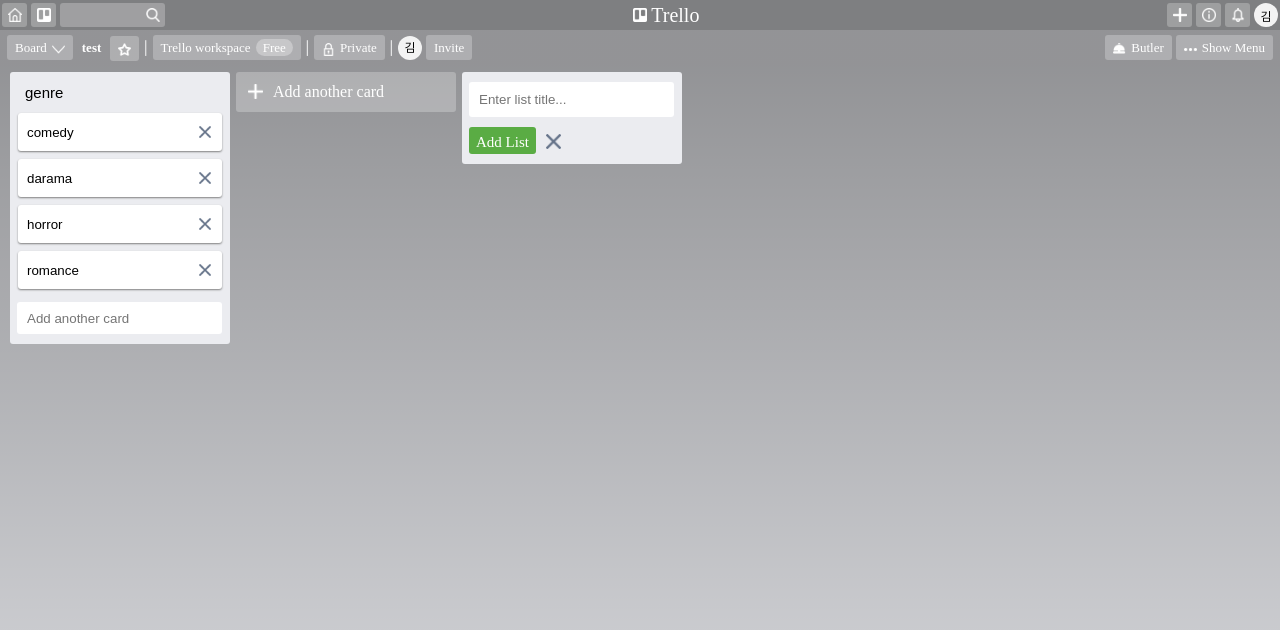
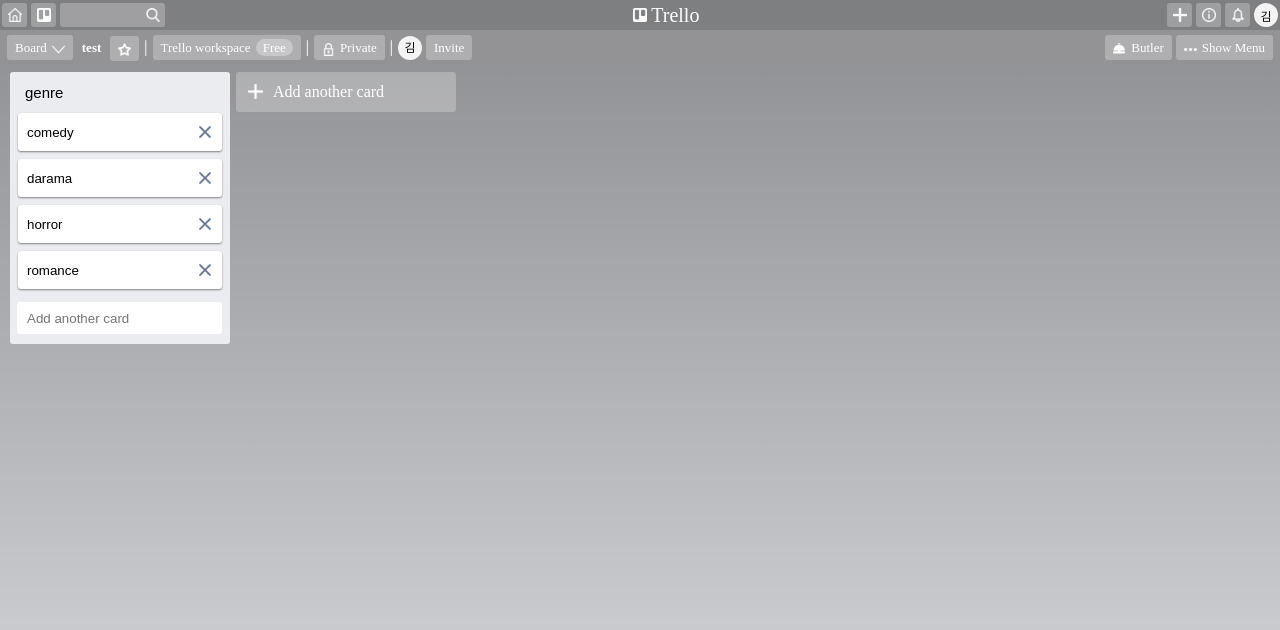
Before and after one commit to rlatjdus0814/trello, a React (Create React App) app: page / in a window 1280 px wide. Shown: the top 630 px of the page. Built offline with nearby package versions, Linux system fonts and the light colour scheme.

Commit message:
List 추가

```diff
--- a/src/App.css
+++ b/src/App.css
@@ -261,7 +261,13 @@
   background-image: 10px;
   width: 30px;
 }
-.listTure{
+/* .listTrue{
+  display: block;
+}
+.listFalse{
+  display: block;
+} */
+.listClickBefore{
   display: flex;
   float: left;
   background-color: rgba(255,255,255,0.25);
@@ -273,17 +279,17 @@
   align-items: center;
   cursor: pointer;
 }
-.listTure img{
+.listClickBefore img{
   width: 15px;
   padding-top: 3px;
   margin: 0 10px 0 12px;
   justify-content: center;
 }
-.listTure:hover{
+.listClickBefore:hover{
   background-color: rgba(255, 255, 255, 0.35);
   transition: background-color 85ms ease-in;
 }
-.listFalse{
+.listClickAfter{
   float: left;
   background-color: #ebecf0;
   width: 220px;
--- a/src/App.js
+++ b/src/App.js
@@ -7,7 +7,15 @@
 import cancel from './img/cancel.png';
 class App extends React.Component {
   state={
-    addListMode: false,
+    id: 3,
+    addListMode: true,
+    text: '',
+    styleT:{
+      display: 'block'
+    },
+    styleF:{
+      display: 'none'
+    },
     items: [
     //   {
     //   id: 0,
@@ -26,28 +34,44 @@
     }],
   }
 
-  addList = (e) => {
+  addList = () => {
     if(this.state.addListMode === true){
       this.setState({
-
+        styleT: { display: 'none' },
+        styleF: { display: 'block' },
+        addListMode: false
       });
-      console.log('ok')
-
-
     } else {
       this.setState({
+        styleT: { display: 'block' },
+        styleF: { display: 'none' },
+        addListMode : true
+      });
+    }
+  }
+
+  handleListInput = (e) => {
+    this.setState({
+      text: e.target.value
+    });
+  }
+
+  addBtn = () => {
+    if(!(this.state.text === '')){
+      this.setState({
+        items: this.state.items.concat({
+          id: this.id++,
+          title: this.state.text,
+          data: [],
+        }),
         addListMode: true
       });
     }
-
-
-    // this.setState({
-
-    // });
+    this.addList();
   }
 
   render(){
-    const {items} = this.state;
+    const {items, styleT, styleF, text} = this.state;
     return (
       <div className="root">
         <Top />
@@ -56,15 +80,19 @@
             <Header />
             <div className="content">
               {items.map((item) => <List key={item.id} item={item} title={item.title} data={item.data} />)}
-              <div className="listTure" onClick={this.addList}>
-                <div className="plus-btn"><img src={plus} alt="plus" /></div>
-                <span>Add another card</span>
+              <div className="listTrue" onClick={this.addList} style={styleT}>
+                <div className="listClickBefore">
+                  <div className="plus-btn"><img src={plus} alt="plus" /></div>
+                  <span>Add another card</span>
+                </div>
               </div>
-              <div className="listFalse">
-                <div className="listTitle"><input placeholder="Enter list title..."></input></div>
-                <div className="listAddCan">
-                  <div className="addBtn">Add List</div>
-                  <div className="canBtn"><img src={cancel} alt="cancel" /></div>
+              <div className="listFalse" style={styleF}>
+                <div className="listClickAfter">
+                  <div className="listTitle"><input value={text} placeholder="Enter list title..." onChange={this.handleListInput} onKeyPress={this.handleListEnter}></input></div>
+                  <div className="listAddCan">
+                    <div className="addBtn" onClick={this.addBtn}>Add List</div>
+                    <div className="canBtn" onClick={this.addList}><img src={cancel} alt="cancel" /></div>
+                  </div>
                 </div>
               </div>
             </div>
```
Also changed, not shown: 1 other file (tests, documents, lock files or other folders).
